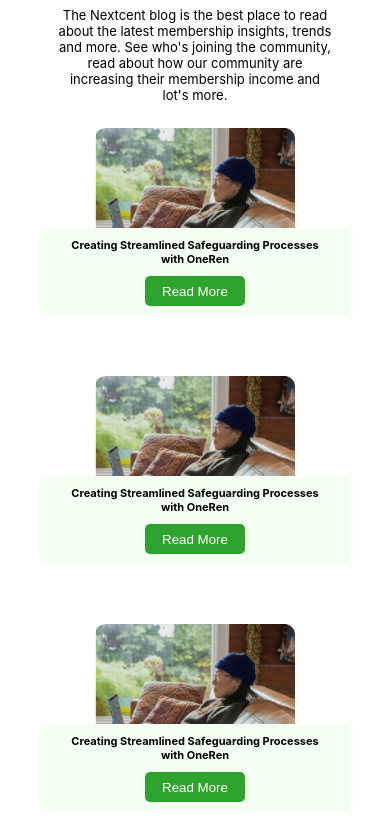
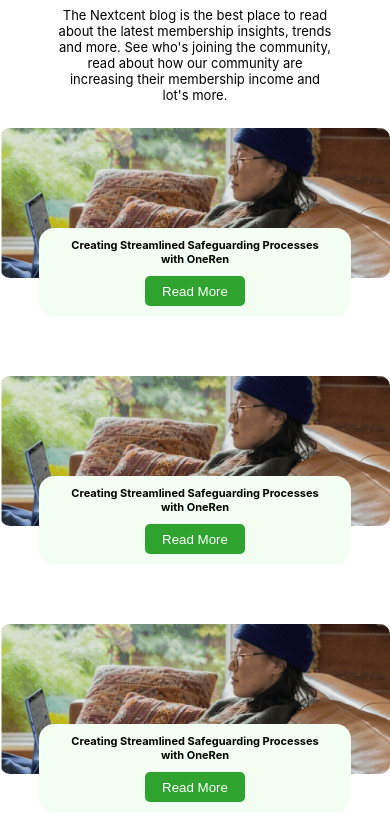
Before and after one commit to OnuegbulamChristian/Nexcent, a React (Create React App) app: page / in a window 390 px wide. Shown: the part 2862-3702 px from the top of the page. Built offline with nearby package versions, Linux system fonts and the light colour scheme.

Commit message:
first commit

```diff
--- a/src/COMPONENTS/CaringSection/CaringSection.css
+++ b/src/COMPONENTS/CaringSection/CaringSection.css
@@ -209,11 +209,6 @@
     height: auto;
   }
   #Caring-section-content-div {
-    width: 100%;
-    height: 150px;
-    border-radius: 10px;
-  }
-  #Caring-section-content-div {
     width: 80%;
     height: auto;
     gap: 10px;
@@ -226,4 +221,9 @@
   #Caring-section-image-div img {
     border-radius: 10px;
   }
+  #Caring-section-image-div {
+    width: 100%;
+    height: 150px;
+    border-radius: 10px;
+  }
 }
```
